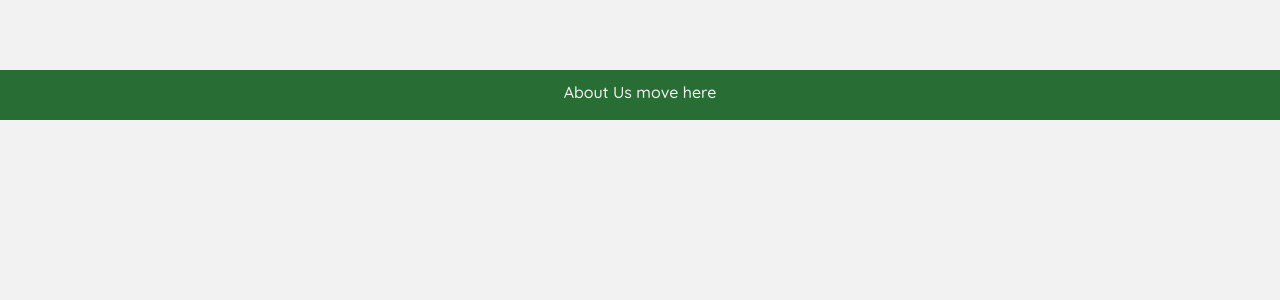
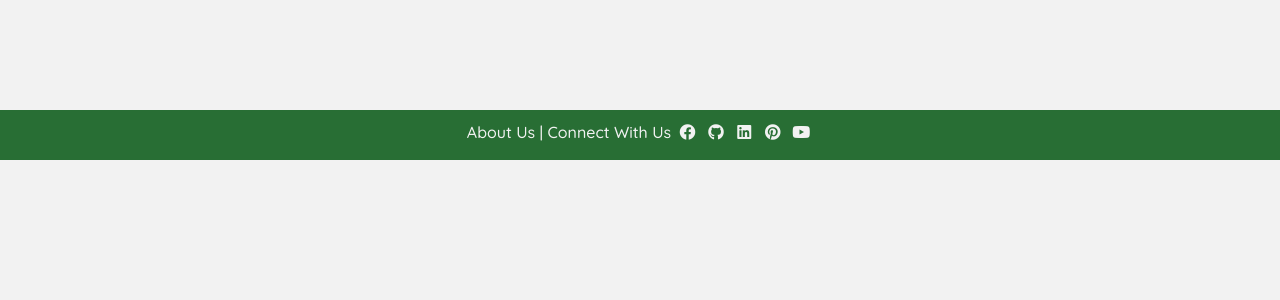
Before and after one commit to Sunjang1009/shop-my-rooms, a Django app: page / in a window 1280 px wide. Shown: the part 52-352 px from the top of the page. Run offline with Django 4.2, Linux system fonts and the light colour scheme; data that the repository does not hold is empty.

Commit message:
updated home page css

```diff
--- a/main_app/static/styles/main.css
+++ b/main_app/static/styles/main.css
@@ -46,10 +46,22 @@ h3 {
     display: grid;
     grid-template-columns: repeat(auto-fit, minmax(280px, 1fr));
     justify-content: center;
+    align-items: center;
     gap: 10px;
     margin-top: 40px;
+    margin-bottom: 40px;
+    height: 60vh;
 }
 
+.home-gallery {
+    display: grid;
+    grid-template-columns: repeat(auto-fit, minmax(280px, 1fr));
+    justify-content: center;
+    gap: 10px;
+    margin-top: 40px;
+    margin-bottom: 40px;
+    height: auto;
+}
 
 p {
     font-size: 12px;
@@ -71,11 +83,6 @@ p {
 
 .detail__img {
     position: absolute;
-    /* left: 0;
-    top: 0;
-    width: 100%;
-    background-color: #ffffff;
-    overflow: hidden; */
 }
 
 .theme-detail-header {
@@ -234,8 +241,9 @@ p {
 
 
 .lookbook_image {
-    max-width: 100%;
-    height: auto;
+    width:100%;
+    height:100%;
+    object-fit: cover;
     border-radius: 10px;
     display: block;
     box-shadow: 0 8px 4px rgba(0, 0, 0, 0.2);
@@ -263,7 +271,7 @@ p {
     display: flex;
     align-items: center;
     justify-content: center;
-    height:30vh;
+    height:50vh;
     overflow:hidden;
 }
 
@@ -394,6 +402,7 @@ p {
 }
 
 .lookbook-detail-container {
+    height:50vw;
     background-color: white;
     margin: none;
     display: flex;
--- a/main_app/templates/base.html
+++ b/main_app/templates/base.html
@@ -41,8 +41,24 @@
     </div>
     <footer class="footer">
         <div class="footer-content">
-            <a href="/about" class="footer-text">About Us move here</a>
-        </div>
+            <a href="/about" class="footer-text">About Us</a>
+            <span>|</span>
+            <span>Connect With Us</span>
+            <span class="icon">
+                <i class="fab fa-facebook"></i>
+            </span>
+            <span class="icon">
+                <i class="fab fa-github"></i>
+            </span>
+            <span class="icon">
+                <i class="fab fa-linkedin"></i>
+            </span>
+            <span class="icon">
+                <i class="fab fa-pinterest"></i>
+            </span>
+            <span class="icon">
+                <i class="fab fa-youtube"></i>
+            </span>
     </footer>
 
 </body>
--- a/main_app/templates/home.html
+++ b/main_app/templates/home.html
@@ -1,6 +1,6 @@
 {% extends 'base.html' %}
 {% block content %}
-<div class="gallery">
+<div class="home-gallery">
     {% for shoppinglist in shoppinglists %}
     {% if shoppinglist.products.all %}
     <div class="card">
```
